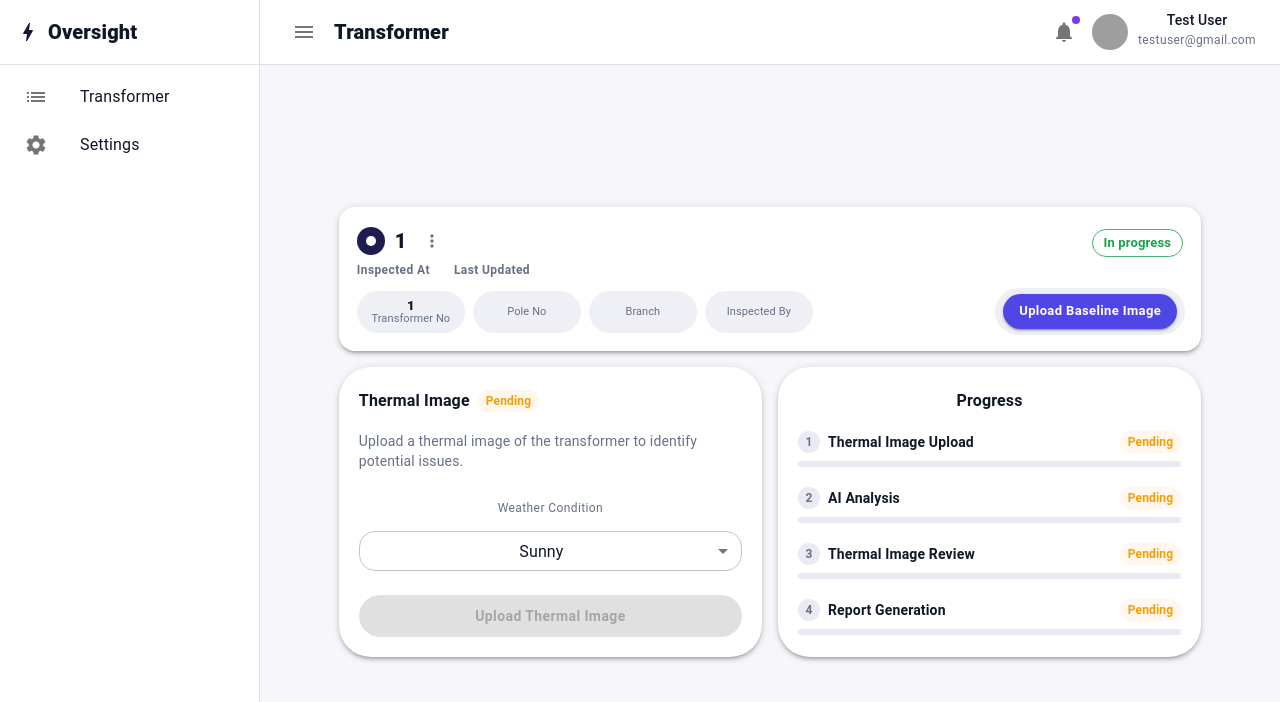
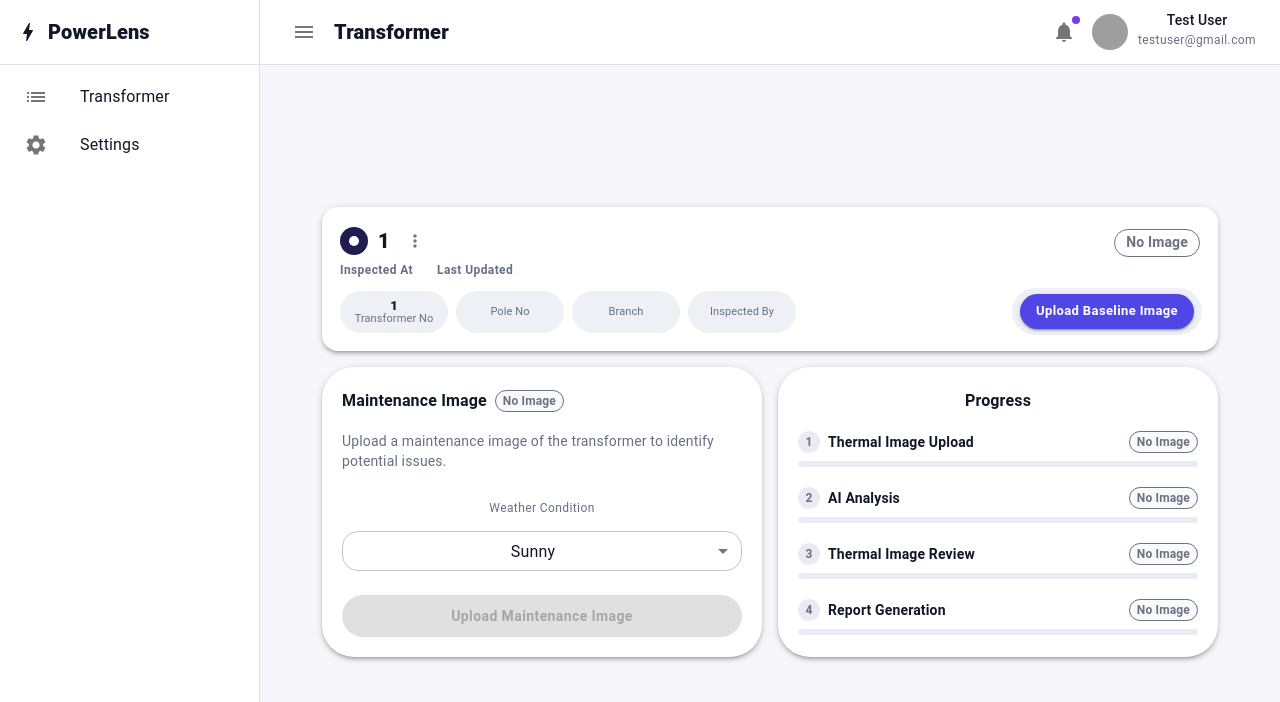
Before and after one commit to SamudraUduwaka/Transformer-maintenance-record-keeper-team-backslash, a React (Vite) app in the folder transformer-dashboard/: page /1/1 in a window 1280 px wide. Shown: the top 702 px of the page. Built offline with nearby package versions, Linux system fonts and the light colour scheme; no server answers; grey boxes are pictures that could not be loaded.

Commit message:
Add image status handling and update terminology in InspectionDetails

```diff
--- a/transformer-dashboard/src/pages/InspectionDetails.tsx
+++ b/transformer-dashboard/src/pages/InspectionDetails.tsx
@@ -142,6 +142,7 @@ function StatPill({ top, bottom }: { top: string | number; bottom: string }) {
 type Weather = "Sunny" | "Cloudy" | "Rainy";
 type BaselineImage = { url: string; updatedAt: string; by?: string };
 type Baselines = Partial<Record<Weather, BaselineImage>>;
+type ImageStatus = "baseline" | "maintenance" | "no image";
 
 /* ----- Page ----- */
 export default function InspectionDetails() {
@@ -197,6 +198,71 @@ export default function InspectionDetails() {
     branch?: string;
     inspector?: string;
     // Add other fields as needed
+  };
+
+  /* Helper function to determine image status */
+  const determineImageStatus = (inspection: Inspection | null): ImageStatus => {
+    if (!inspection || !inspection.image) {
+      return "no image";
+    }
+
+    if (inspection.image.type === "baseline") {
+      return "baseline";
+    }
+
+    return "maintenance";
+  };
+
+  /* Helper function to render status chip */
+  const renderStatusChip = (
+    status: ImageStatus,
+    size: "small" | "medium" = "medium"
+  ) => {
+    const statusConfig = {
+      baseline: {
+        label: "Baseline",
+        color: "success" as const,
+        borderColor: "#059669",
+      },
+      maintenance: {
+        label: "Maintenance",
+        color: "error" as const,
+        borderColor: "#DC2626",
+      },
+      "no image": {
+        label: "No Image",
+        color: "default" as const,
+        borderColor: "#6B7280",
+      },
+    };
+
+    const config = statusConfig[status];
+    const chipHeight = size === "small" ? 22 : 28;
+    const fontSize = size === "small" ? 12 : 14;
+
+    return (
+      <Chip
+        size={size}
+        label={config.label}
+        color={config.color}
+        variant="outlined"
+        sx={{
+          height: chipHeight,
+          fontSize: fontSize,
+          fontWeight: 600,
+          borderColor: config.borderColor,
+          color: config.borderColor,
+          bgcolor:
+            size === "small"
+              ? status === "baseline"
+                ? "#F0FDF4"
+                : status === "maintenance"
+                ? "#FEF2F2"
+                : "#F9FAFB"
+              : "transparent",
+        }}
+      />
+    );
   };
 
   const [inspection, setInspection] = React.useState<Inspection | null>(null);
@@ -330,7 +396,10 @@ export default function InspectionDetails() {
           branch: inspectionData.branch,
           inspectedBy: inspectionData.inspector,
           inspectedAt: inspectionData.inspectionTime
-            ? format(new Date(inspectionData.inspectionTime), "yyyy-MM-dd HH:mm")
+            ? format(
+                new Date(inspectionData.inspectionTime),
+                "yyyy-MM-dd HH:mm"
+              )
             : "",
           createdAt: inspectionData.createdAt
             ? format(new Date(inspectionData.createdAt), "yyyy-MM-dd HH:mm")
@@ -464,7 +533,7 @@ export default function InspectionDetails() {
       <Stack direction="row" alignItems="center" spacing={1} sx={{ p: 2 }}>
         <BoltIcon />
         <Typography variant="h6" fontWeight={800}>
-          Oversight
+          PowerLens
         </Typography>
       </Stack>
       <Divider />
@@ -528,10 +597,7 @@ export default function InspectionDetails() {
             alignItems="center"
             sx={{ ml: 1 }}
           >
-            <Avatar
-              src="./user.png"
-              sx={{ width: 36, height: 36 }}
-            />
+            <Avatar src="./user.png" sx={{ width: 36, height: 36 }} />
             <Box sx={{ display: { xs: "none", md: "block" } }}>
               <Typography variant="subtitle2" sx={{ lineHeight: 1 }}>
                 Test User
@@ -672,7 +738,9 @@ export default function InspectionDetails() {
                         color="text.primary"
                         sx={{ display: "block", textAlign: "left" }}
                       >
-                        {inspectionDetails.lastUpdated? inspectionDetails.lastUpdated : inspectionDetails.createdAt}
+                        {inspectionDetails.lastUpdated
+                          ? inspectionDetails.lastUpdated
+                          : inspectionDetails.createdAt}
                       </Typography>
                     </Box>
                   </Stack>
@@ -708,17 +776,7 @@ export default function InspectionDetails() {
                       justifyContent: "flex-end",
                     }}
                   >
-                    <Chip
-                      label="In progress"
-                      color="success"
-                      variant="outlined"
-                      sx={{
-                        height: 28,
-                        fontWeight: 700,
-                        borderColor: "success.light",
-                        color: "success.main",
-                      }}
-                    />
+                    {renderStatusChip(determineImageStatus(inspection))}
                   </Box>
                 </Stack>
               </Stack>
@@ -822,7 +880,7 @@ export default function InspectionDetails() {
                 <Stack direction={{ xs: "column", md: "row" }} spacing={2}>
                   <Paper sx={{ p: 2.5, flex: 1 }}>
                     <Typography variant="subtitle1" fontWeight={700}>
-                      Thermal Image ({weather})
+                      Maintenance Image ({weather})
                     </Typography>
                     <Box mt={2}>
                       {inspection.image ? (
@@ -833,7 +891,7 @@ export default function InspectionDetails() {
                         />
                       ) : (
                         <Typography color="text.secondary">
-                          No thermal image available
+                          No maintenance image available
                         </Typography>
                       )}
                     </Box>
@@ -883,7 +941,7 @@ export default function InspectionDetails() {
               /* -------- FULL-WIDTH PROGRESS OVERLAY (replaces Baseline + Thermal + Progress) -------- */
               <Paper elevation={3} sx={{ p: 3, borderRadius: 2 }}>
                 <Typography variant="subtitle1" fontWeight={700} sx={{ mb: 2 }}>
-                  Thermal Image
+                  Maintenance Image
                 </Typography>
                 <Box
                   sx={{
@@ -896,14 +954,14 @@ export default function InspectionDetails() {
                   }}
                 >
                   <Typography fontWeight={700}>
-                    Thermal image uploading.
+                    Maintenance image uploading.
                   </Typography>
                   <Typography
                     variant="body2"
                     color="text.secondary"
                     sx={{ mt: 0.5 }}
                   >
-                    Thermal image is being uploaded and Reviewed.
+                    Maintenance image is being uploaded and Reviewed.
                   </Typography>
                   <Box
                     sx={{ mt: 3, mx: "auto", width: { xs: "100%", sm: "70%" } }}
@@ -955,26 +1013,19 @@ export default function InspectionDetails() {
                   >
                     <Stack direction="row" alignItems="center" spacing={1}>
                       <Typography variant="subtitle1" fontWeight={700}>
-                        Thermal Image
+                        Maintenance Image
                       </Typography>
-                      <Chip
-                        size="small"
-                        label="Pending"
-                        sx={{
-                          height: 22,
-                          fontSize: 12,
-                          fontWeight: 600,
-                          color: "#F59E0B",
-                          bgcolor: "#FFF7ED",
-                        }}
-                      />
+                      {renderStatusChip(
+                        determineImageStatus(inspection),
+                        "small"
+                      )}
                     </Stack>
                     <Typography
                       variant="body2"
                       color="text.secondary"
                       sx={{ mt: 2, textAlign: "left" }}
                     >
-                      Upload a thermal image of the transformer to identify
+                      Upload a maintenance image of the transformer to identify
                       potential issues.
                     </Typography>
                     <Box sx={{ mt: 3 }}>
@@ -1006,7 +1057,7 @@ export default function InspectionDetails() {
                       onClick={() => setUploadOpen(true)}
                       disabled={!baselineImage} // only enabled when baseline exists for selected weather
                     >
-                      Upload Thermal Image
+                      Upload Maintenance Image
                     </Button>
                   </Paper>
 
@@ -1059,17 +1110,10 @@ export default function InspectionDetails() {
                                 {step}
                               </Typography>
                             </Stack>
-                            <Chip
-                              size="small"
-                              label="Pending"
-                              sx={{
-                                height: 22,
-                                fontSize: 12,
-                                fontWeight: 600,
-                                color: "#F59E0B",
-                                bgcolor: "#FFF7ED",
-                              }}
-                            />
+                            {renderStatusChip(
+                              determineImageStatus(inspection),
+                              "small"
+                            )}
                           </Stack>
                           <Box
                             sx={{
@@ -1105,7 +1149,7 @@ export default function InspectionDetails() {
       >
         <DialogTitle sx={{ px: 3, py: 1.75 }}>
           <Typography variant="h6" fontWeight={700}>
-            Upload Thermal Image
+            Upload Maintenance Image
           </Typography>
         </DialogTitle>
         <DialogContent
--- a/transformer-dashboard/src/pages/Inspections.tsx
+++ b/transformer-dashboard/src/pages/Inspections.tsx
@@ -55,7 +55,18 @@ type Props = {
 };
 
 /* Types matching backend DTOs */
-type InspectionStatus = "In Progress" | "Pending" | "Completed";
+type ImageStatus = "baseline" | "maintenance" | "no image";
+
+type ImageDTO = {
+  imageId: number;
+  imageUrl: string;
+  type: string;
+  weatherCondition: string;
+  createdAt: string;
+  updatedAt: string;
+  inspectionId: number;
+  transformerNo: string;
+};
 
 type InspectionDTO = {
   inspectionId: number;
@@ -65,6 +76,7 @@ type InspectionDTO = {
   createdAt: string;
   updatedAt: string;
   transformerNo: string;
+  image?: ImageDTO; // Optional image field
 };
 
 type InspectionRow = {
@@ -73,7 +85,7 @@ type InspectionRow = {
   inspectionNo: string;
   inspectedDate: string;
   maintenanceDate: string; // always string, never undefined
-  status: InspectionStatus;
+  status: ImageStatus;
   branch: string;
   inspector: string;
   inspectionTime: string; // Keep original ISO string for editing
@@ -170,9 +182,15 @@ const inspectionService = {
 
 /* Helper to convert DTO to display row */
 const convertDTOToRow = (dto: InspectionDTO): InspectionRow => {
-  // Generate random status for display purposes since backend doesn't have status field
-  const statuses: InspectionStatus[] = ["In Progress", "Pending", "Completed"];
-  const status = statuses[dto.inspectionId % statuses.length];
+  // Determine image status based on the image field
+  let status: ImageStatus = "no image";
+  if (dto.image) {
+    if (dto.image.type === "baseline") {
+      status = "baseline";
+    } else if (dto.image.type === "thermal") {
+      status = "maintenance";
+    }
+  }
 
   // Format dates
   const inspectedDate = new Date(dto.inspectionTime).toLocaleString();
@@ -226,14 +244,14 @@ function stableSort<T>(
 }
 
 /* Status chip */
-const statusChip = (s: InspectionStatus) => {
+const statusChip = (s: ImageStatus) => {
   const map: Record<
-    InspectionStatus,
+    ImageStatus,
     { color: "success" | "warning" | "info"; label: string }
   > = {
-    Completed: { color: "success", label: "Completed" },
-    Pending: { color: "warning", label: "Pending" },
-    "In Progress": { color: "info", label: "In Progress" },
+    baseline: { color: "info", label: "Baseline" },
+    maintenance: { color: "warning", label: "Maintenance" },
+    "no image": { color: "success", label: "No Image" },
   };
   const i = map[s];
   return (
@@ -257,7 +275,7 @@ export default function Inspections({
   const [error, setError] = React.useState<string | null>(null);
 
   const [search, setSearch] = React.useState("");
-  const [status, setStatus] = React.useState<InspectionStatus | "All">("All");
+  const [status, setStatus] = React.useState<ImageStatus | "All">("All");
   const [order, setOrder] = React.useState<Order>("asc");
   const [orderBy, setOrderBy] =
     React.useState<keyof InspectionRow>("transformerNo");
@@ -282,7 +300,7 @@ export default function Inspections({
   const [editTime, setEditTime] = React.useState("");
   const [editInspector, setEditInspector] = React.useState("");
   const [editStatus, setEditStatus] =
-    React.useState<InspectionStatus>("Pending");
+    React.useState<ImageStatus>("no image");
   const [saving, setSaving] = React.useState(false);
 
   /* -------- Delete state -------- */
@@ -394,7 +412,7 @@ export default function Inspections({
     setEditDate("");
     setEditTime("");
     setEditInspector("");
-    setEditStatus("Pending");
+    setEditStatus("no image");
   };
 
   const handleSaveEdit = async () => {
@@ -736,14 +754,14 @@ export default function Inspections({
                 size="small"
                 value={status}
                 onChange={(e) =>
-                  setStatus(e.target.value as InspectionStatus | "All")
+                  setStatus(e.target.value as ImageStatus | "All")
                 }
                 sx={{ minWidth: 180 }}
               >
                 <MenuItem value="All">All Statuses</MenuItem>
-                <MenuItem value="In Progress">In Progress</MenuItem>
-                <MenuItem value="Pending">Pending</MenuItem>
-                <MenuItem value="Completed">Completed</MenuItem>
+                <MenuItem value="baseline">Baseline</MenuItem>
+                <MenuItem value="maintenance">Maintenance</MenuItem>
+                <MenuItem value="no image">No Image</MenuItem>
               </Select>
 
               <Button onClick={resetFilters} sx={{ textTransform: "none" }}>
@@ -1104,15 +1122,15 @@ export default function Inspections({
               label="Status"
               value={editStatus}
               onChange={(e) =>
-                setEditStatus(e.target.value as InspectionStatus)
+                setEditStatus(e.target.value as ImageStatus)
               }
               fullWidth
               displayEmpty
               renderValue={(value) => value || "Select Status"}
             >
-              <MenuItem value="In Progress">In Progress</MenuItem>
-              <MenuItem value="Pending">Pending</MenuItem>
-              <MenuItem value="Completed">Completed</MenuItem>
+              <MenuItem value="baseline">Baseline</MenuItem>
+              <MenuItem value="maintenance">Maintenance</MenuItem>
+              <MenuItem value="no image">No Image</MenuItem>
             </Select>
           </Stack>
         </DialogContent>
--- a/transformer-dashboard/src/pages/TransformerInspection.tsx
+++ b/transformer-dashboard/src/pages/TransformerInspection.tsx
@@ -42,11 +42,8 @@ import {
   MoreVert as MoreVertIcon,
   Star as StarIcon,
   StarBorder as StarBorderIcon,
-  Image as ImageIcon,
   Add as AddIcon,
   Place as PlaceIcon,
-  Visibility as VisibilityIcon,
-  DeleteOutline as DeleteOutlineIcon,
   Close as CloseIcon,
   Edit as EditIcon,
   Delete as DeleteIcon,
@@ -73,16 +70,20 @@ type InspectionDTO = {
   createdAt?: string;
   updatedAt?: string;
   transformerNo: string;
+  image?: {
+    type: string;
+    url: string;
+  } | null;
 };
 
 /* ================= Local row (UI) ================= */
-type InspectionStatus = "In Progress" | "Pending" | "Completed";
+type ImageStatus = "baseline" | "maintenance" | "no image";
 type InspectionRow = {
   id: number;
   inspectionNo: string;
   inspectedDate: string;
   maintenanceDate?: string;
-  status: InspectionStatus;
+  status: ImageStatus;
   favorite?: boolean;
   // for editing:
   inspectionTimeIso: string;
@@ -93,7 +94,8 @@ type InspectionRow = {
 
 /* ================= Tiny inline HTTP helper ================= */
 const API_BASE =
-  (import.meta.env as { VITE_API_BASE_URL?: string }).VITE_API_BASE_URL ?? "http://localhost:8080/api";
+  (import.meta.env as { VITE_API_BASE_URL?: string }).VITE_API_BASE_URL ??
+  "http://localhost:8080/api";
 
 async function http<T>(
   path: string,
@@ -136,9 +138,17 @@ function toLocal(dt: string) {
     return dt;
   }
 }
-function pickStatus(id: number): InspectionStatus {
-  const arr: InspectionStatus[] = ["In Progress", "Pending", "Completed"];
-  return arr[id % arr.length];
+function determineImageStatus(dto: InspectionDTO): ImageStatus {
+  // Determine image status based on the image field
+  let status: ImageStatus = "no image";
+  if (dto.image && typeof dto.image === "object") {
+    if (dto.image.type === "baseline") {
+      status = "baseline";
+    } else {
+      status = "maintenance";
+    }
+  }
+  return status;
 }
 function dtoToRow(dto: InspectionDTO): InspectionRow {
   return {
@@ -149,7 +159,7 @@ function dtoToRow(dto: InspectionDTO): InspectionRow {
       dto.updatedAt && dto.createdAt && dto.updatedAt !== dto.createdAt
         ? toLocal(dto.updatedAt)
         : "-",
-    status: pickStatus(dto.inspectionId),
+    status: determineImageStatus(dto),
     favorite: false,
     inspectionTimeIso: dto.inspectionTime,
     branch: dto.branch,
@@ -161,11 +171,11 @@ function dtoToRow(dto: InspectionDTO): InspectionRow {
 const drawerWidth = 260;
 
 /* ---------------- Small UI helpers ---------------- */
-const statusChip = (s: InspectionStatus) => {
-  const map: Record<InspectionStatus, { color: string; label: string }> = {
-    Completed: { color: "#16A34A", label: "Completed" },
-    Pending: { color: "#F59E0B", label: "Pending" },
-    "In Progress": { color: "#0EA5E9", label: "In Progress" },
+const statusChip = (s: ImageStatus) => {
+  const map: Record<ImageStatus, { color: string; label: string }> = {
+    baseline: { color: "#059669", label: "Baseline" },
+    maintenance: { color: "#DC2626", label: "Maintenance" },
+    "no image": { color: "#6B7280", label: "No Image" },
   };
   const i = map[s];
   return (
@@ -431,7 +441,7 @@ export default function TransformerInspection() {
       <Stack direction="row" alignItems="center" spacing={1} sx={{ p: 2 }}>
         <BoltIcon />
         <Typography variant="h6" fontWeight={800}>
-          Oversight
+          PowerLens
         </Typography>
       </Stack>
       <Divider />
@@ -497,10 +507,7 @@ export default function TransformerInspection() {
             alignItems="center"
             sx={{ ml: 1 }}
           >
-            <Avatar
-              src="./user.png"
-              sx={{ width: 36, height: 36 }}
-            />
+            <Avatar src="./user.png" sx={{ width: 36, height: 36 }} />
             <Box sx={{ display: { xs: "none", md: "block" } }}>
               <Typography variant="subtitle2" sx={{ lineHeight: 1 }}>
                 Test User
@@ -729,7 +736,7 @@ export default function TransformerInspection() {
                         <TableCell>Inspection No</TableCell>
                         <TableCell>Inspected Date</TableCell>
 
-                        <TableCell>Status</TableCell>
+                        <TableCell>Image Status</TableCell>
                         <TableCell align="right">Actions</TableCell>
                       </TableRow>
                     </TableHead>
```
